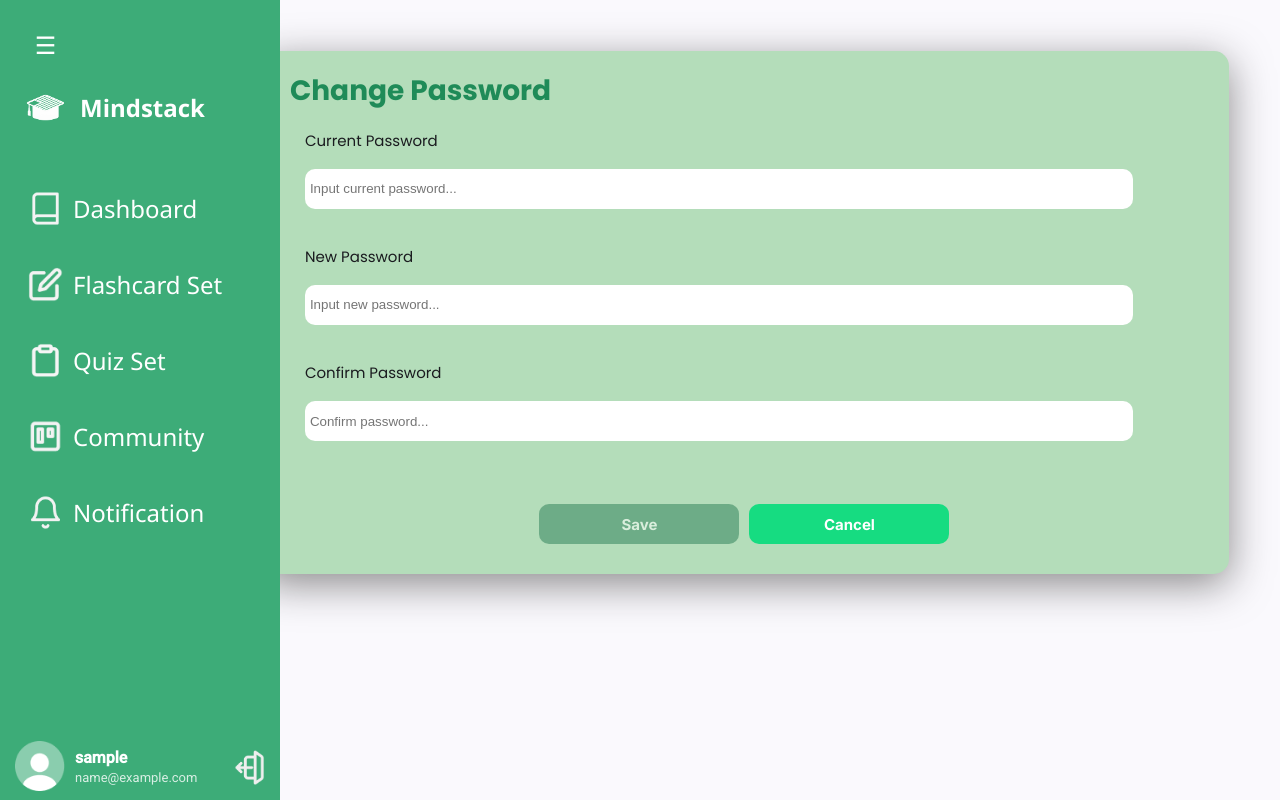
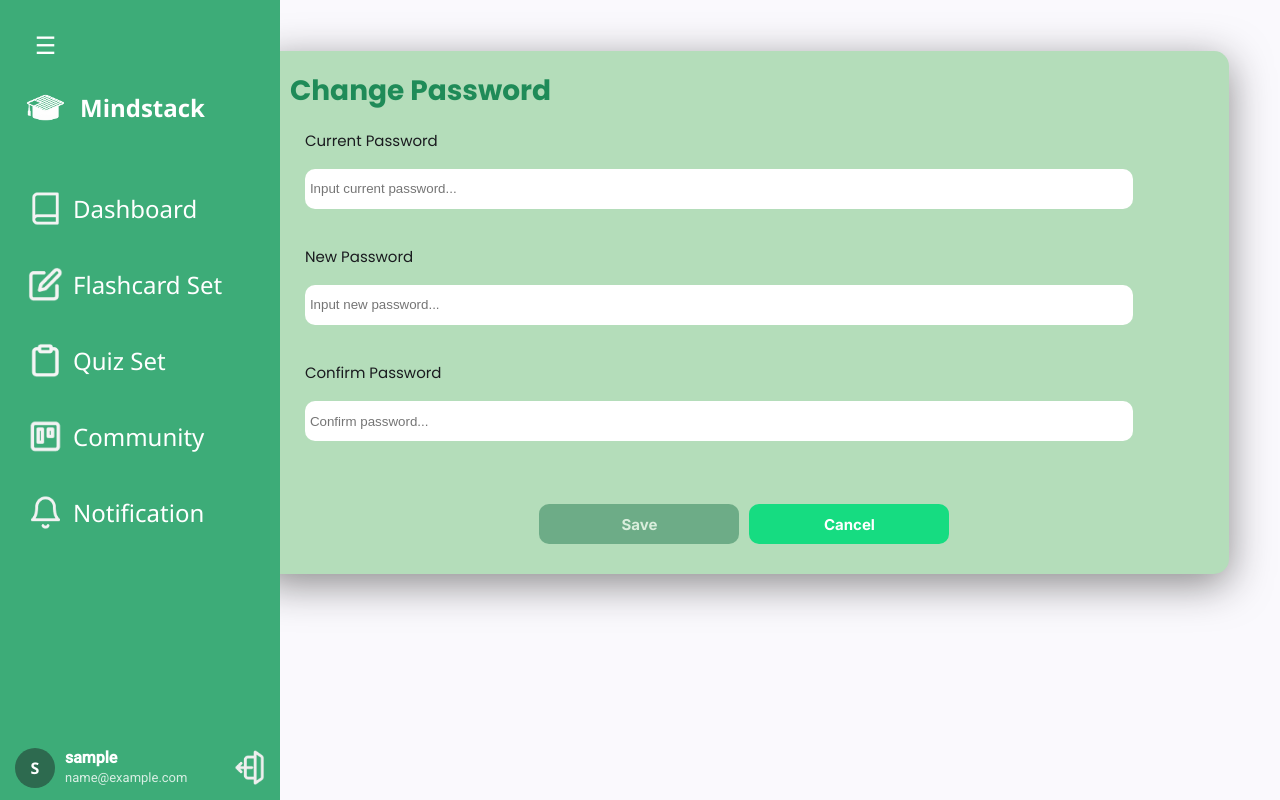
Before and after one commit to PUP-BSIT/project-techy-blinders-v2, an Angular app in the folder front-end/mind_stack/: page /app/account-setting in a window 1280 px wide. Built offline with nearby package versions, Linux system fonts and the light colour scheme; sample sign-in values are in the browser's storage.

Commit message:
feat: display user profile initials in sidebar and notifications

```diff
--- a/front-end/mind_stack/src/app/pages/notification-page/notification-page.html
+++ b/front-end/mind_stack/src/app/pages/notification-page/notification-page.html
@@ -12,7 +12,8 @@
                     type="button"
                     [class.active]="activeFilter === 'unread'"
                     (click)="setFilter('unread')">
-                    <img src="assets/bell-icon.png" alt="Bell" class="bell-icon">
+                    <img src="assets/bell-icon.png" alt="Bell"
+                                class="bell-icon">
                     Unread
                 </button>
             </div>
@@ -26,7 +27,7 @@
                     [class.unread]="!n.isRead"
                     (click)="toggleReadStatus(n)">
                     <div class="avatar">
-                        <img src="assets/Group.png" alt="User Avatar">
+                        {{ getActorInitial(n.message) }}
                     </div>
                     <div class="notification-content">
                         <p class="notification-text">
--- a/front-end/mind_stack/src/app/pages/notification-page/notification-page.scss
+++ b/front-end/mind_stack/src/app/pages/notification-page/notification-page.scss
@@ -151,12 +151,16 @@ h2 {
         width: 45px;
         height: 45px;
         border-radius: 50%;
-        background-color: $color-avatar;
+        background-color: #2D6A4F;
         display: flex;
         align-items: center;
         justify-content: center;
         flex-shrink: 0;
         overflow: hidden;
+        color: white;
+        font-size: 18px;
+        font-weight: 600;
+        font-family: "Poppins", sans-serif;
 
         img {
             width: 100%;
--- a/front-end/mind_stack/src/app/pages/notification-page/notification-page.ts
+++ b/front-end/mind_stack/src/app/pages/notification-page/notification-page.ts
@@ -69,4 +69,13 @@ export class NotificationPage implements OnInit {
     const timePart = d.toLocaleTimeString('en-US', { hour: '2-digit', minute: '2-digit' });
     return `${datePart}, ${timePart}`;
   }
+
+  getActorInitial(message: string): string {
+    // Extract username from message like "mikemike commented on your post."
+    const match = message.match(/^([^\s]+)/);
+    if (match && match[1]) {
+      return match[1].charAt(0).toUpperCase();
+    }
+    return 'U';
+  }
 }
--- a/front-end/mind_stack/src/app/shared/components/side-bar/side-bar.html
+++ b/front-end/mind_stack/src/app/shared/components/side-bar/side-bar.html
@@ -80,7 +80,10 @@
         <div class="sidebar-user">
             <div class="user-left">
                 <div class="user-profile-initial">
-                    <a routerLink="/app/user-profile"><img src="assets/Group.png"></a></div>
+                    <a routerLink="/app/user-profile">
+                        <div class="user-avatar-circle">{{ userInitial }}</div>
+                    </a>
+                </div>
 
                 <div class="user-info text-content">
                     <span class="user-name">{{ userName }}</span>
--- a/front-end/mind_stack/src/app/shared/components/side-bar/side-bar.scss
+++ b/front-end/mind_stack/src/app/shared/components/side-bar/side-bar.scss
@@ -116,6 +116,25 @@ mat-sidenav-content {
     font-size: $sidebar-font-size;
     font-weight: bold;
     font-family: $sidebar-font-family;
+}
+
+.user-avatar-circle {
+    width: 40px;
+    height: 40px;
+    border-radius: 50%;
+    background-color: #2D6A4F;
+    color: white;
+    display: flex;
+    align-items: center;
+    justify-content: center;
+    font-size: 16px;
+    font-weight: 600;
+    cursor: pointer;
+    transition: background-color 0.3s ease;
+
+    &:hover {
+        background-color: #1F5F42;
+    }
 }
 
 ul {
```
